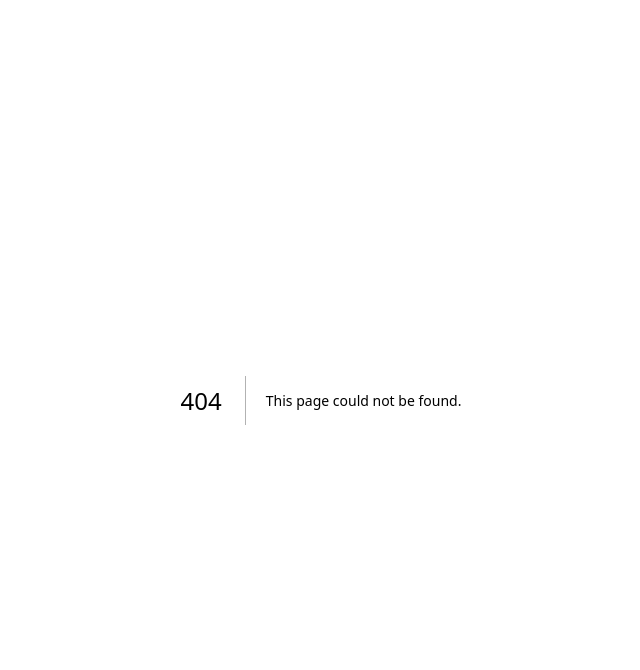
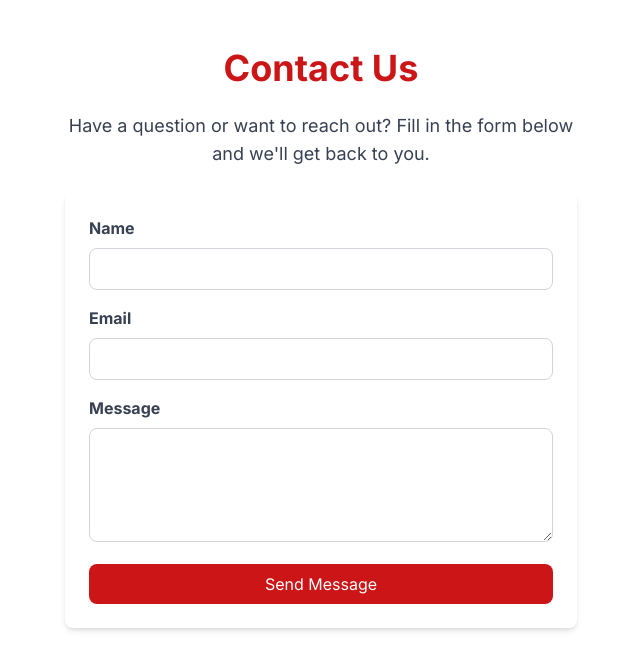
Before and after one commit to nailopes/choripan-webapp, a Next.js app: page /contact in a window 1280 px wide. Before the commit this address had no page. Shown: the top 670 px of the page, without its empty margins (319-959 px from the left). Built offline with nearby package versions, Linux system fonts and the light colour scheme.

Commit message:
create contact page

```diff
--- /dev/null
+++ b/src/app/contact/page.js
@@ -0,0 +1,77 @@
+"use client";
+import { useState } from "react";
+
+export default function ContactPage() {
+    const [formData, setFormData] = useState({ name: "", email: "", message: "" });
+    const [submitted, setSubmitted] = useState(false);
+
+    const handleChange = (e) => {
+        setFormData({ ...formData, [e.target.name]: e.target.value });
+    };
+
+    const handleSubmit = async (e) => {
+        e.preventDefault();
+        console.log("Form Data Submitted:", formData);
+        setSubmitted(true);
+        setTimeout(() => setSubmitted(false), 3000);
+    };
+
+    return (
+        <div className="container mx-auto px-6 py-12 flex flex-col items-center">
+            {/* Centered Text and Form */}
+            <div className="max-w-lg w-full">
+                <h1 className="text-4xl font-bold text-main-red mb-6 text-center">Contact Us</h1>
+                <p className="text-lg text-gray-700 mb-6 text-center">
+                    Have a question or want to reach out? Fill in the form below and we'll get back to you.
+                </p>
+
+                <form onSubmit={handleSubmit} className="bg-white shadow-md rounded-lg p-6 w-full">
+                    <div className="mb-4">
+                        <label className="block text-gray-700 font-bold mb-2">Name</label>
+                        <input
+                            type="text"
+                            name="name"
+                            value={formData.name}
+                            onChange={handleChange}
+                            required
+                            className="w-full px-4 py-2 border border-gray-300 rounded-lg focus:outline-none focus:ring-2 focus:ring-main-red"
+                        />
+                    </div>
+
+                    <div className="mb-4">
+                        <label className="block text-gray-700 font-bold mb-2">Email</label>
+                        <input
+                            type="email"
+                            name="email"
+                            value={formData.email}
+                            onChange={handleChange}
+                            required
+                            className="w-full px-4 py-2 border border-gray-300 rounded-lg focus:outline-none focus:ring-2 focus:ring-main-red"
+                        />
+                    </div>
+
+                    <div className="mb-4">
+                        <label className="block text-gray-700 font-bold mb-2">Message</label>
+                        <textarea
+                            name="message"
+                            value={formData.message}
+                            onChange={handleChange}
+                            required
+                            rows="4"
+                            className="w-full px-4 py-2 border border-gray-300 rounded-lg focus:outline-none focus:ring-2 focus:ring-main-red"
+                        ></textarea>
+                    </div>
+
+                    <button
+                        type="submit"
+                        className="bg-main-red text-white px-6 py-2 rounded-lg hover:bg-accent-orange transition w-full"
+                    >
+                        Send Message
+                    </button>
+
+                    {submitted && <p className="text-green-600 mt-4 text-center">Message sent successfully!</p>}
+                </form>
+            </div>
+        </div>
+    );
+}
--- a/src/app/layout.js
+++ b/src/app/layout.js
@@ -1,5 +1,6 @@
 import { Inter } from 'next/font/google';
 import './globals.css';
+
 
 const inter = Inter({ subsets: ['latin'] });
 
```
